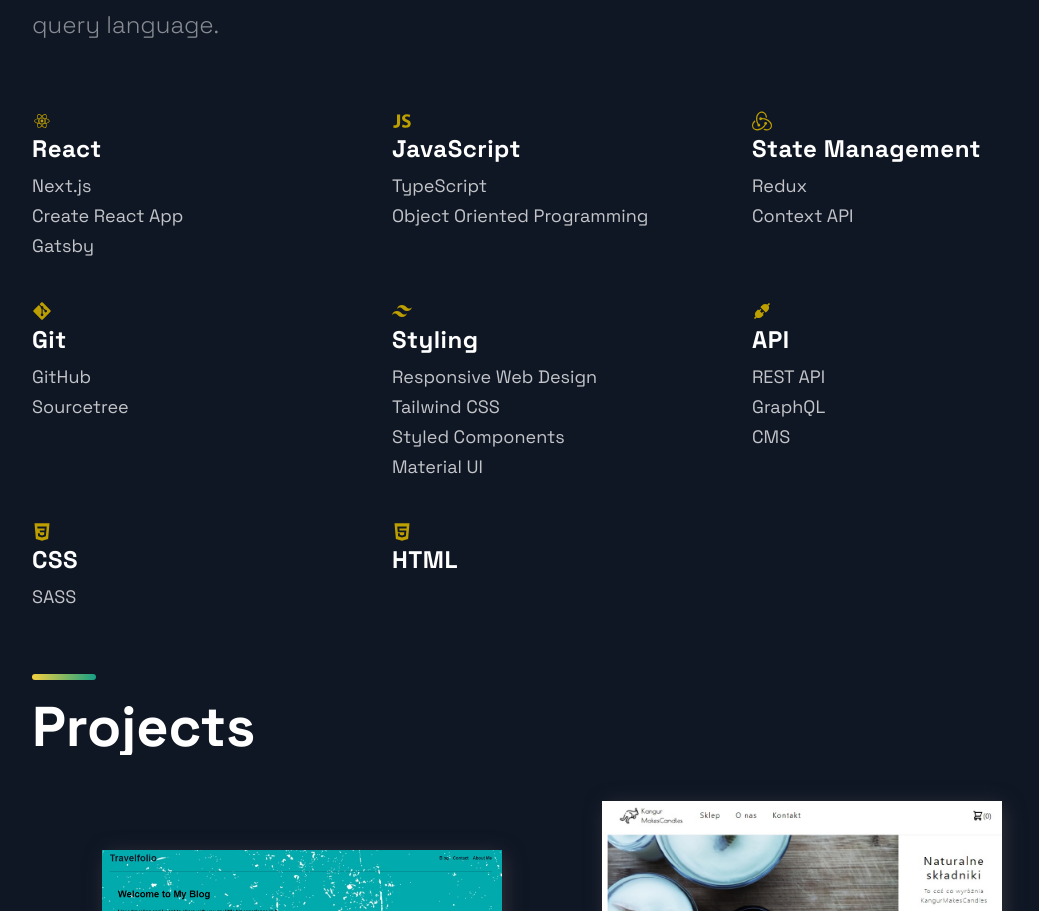
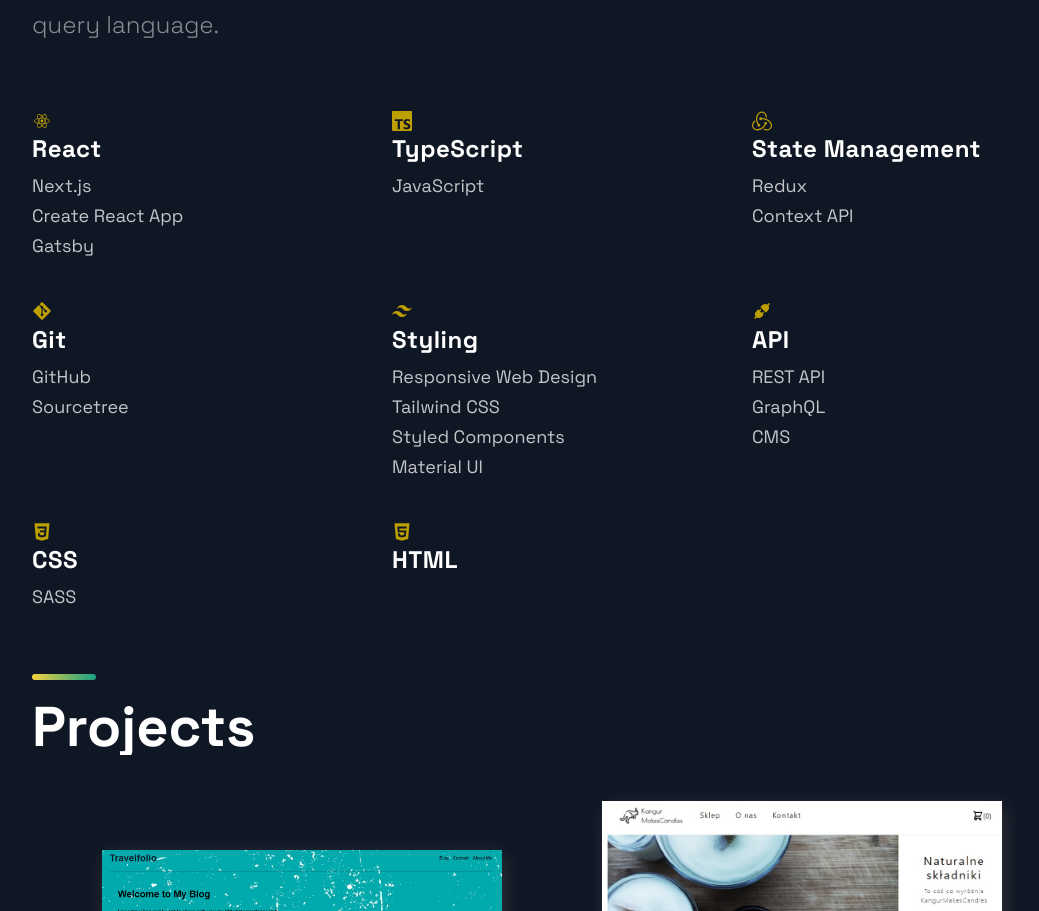
Before and after one commit to yougonnagetyours/my-developer-portfolio, a Next.js app: page / in a window 1280 px wide. Shown: the part 1172-2083 px from the top of the page, without its empty margins (88-1127 px from the left). Built offline with nearby package versions, Linux system fonts and the light colour scheme.

Commit message:
Update Technologies.js

```diff
--- a/src/components/Technologies/Technologies.js
+++ b/src/components/Technologies/Technologies.js
@@ -2,7 +2,7 @@
 import { DiReact, DiSass, DiResponsive } from 'react-icons/di';
 import { FaGitAlt } from 'react-icons/fa';
 import { AiFillApi } from 'react-icons/ai';
-import { SiTailwindcss, SiGatsby, SiWordpress, SiRedux } from 'react-icons/si';
+import { SiTailwindcss, SiGatsby, SiWordpress, SiRedux, SiTypescript } from 'react-icons/si';
 import { BsFillBootstrapFill } from 'react-icons/bs';
 import { IoLogoJavascript, IoLogoHtml5, IoLogoCss3 } from "react-icons/io";
 import { Section, SectionDivider, SectionText, SectionTitle } from '../../styles/GlobalComponents';
@@ -14,7 +14,9 @@
     <br />
     <SectionTitle>Technologies</SectionTitle>
     <SectionText>
-      Main technology I use is React and JavaScript. In purpose to styling I used to use CSS, but more often there is one of frameworks: Tailwind CSS, Styled Components and Material UI. Very often when I use API or CMS I used to use official documentacion which is almost always compatible with REST API approach or I make schemas and queries in GraphQL query language.
+      Main technology I use is React and JavaScript. In purpose to styling I used to use CSS, but more often there is one of frameworks:
+      Tailwind CSS, Styled Components and Material UI. Very often when I use API or CMS I used to use official documentacion which is almost
+      always compatible with REST API approach or I make schemas and queries in GraphQL query language.
     </SectionText>
     <List>
       <ListItem>
@@ -30,12 +32,11 @@
       </ListItem>
       <ListItem>
         <picture style={{color: "#be9f00"}}>
-          <IoLogoJavascript size="2rem" />
+          <SiTypescript size="2rem" />
         </picture>
         <ListContainer>
-          <ListTitle>JavaScript</ListTitle>
-          <ListParagraph>TypeScript</ListParagraph>
-          <ListParagraph>Object Oriented Programming</ListParagraph>
+          <ListTitle>TypeScript</ListTitle>
+          <ListParagraph>JavaScript</ListParagraph>
         </ListContainer>
       </ListItem>
       <ListItem>
```
